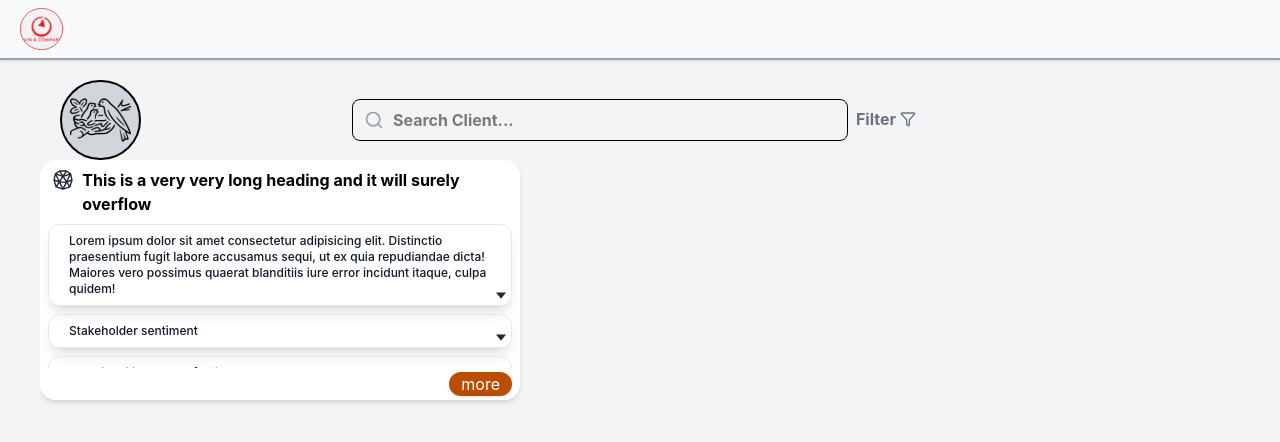
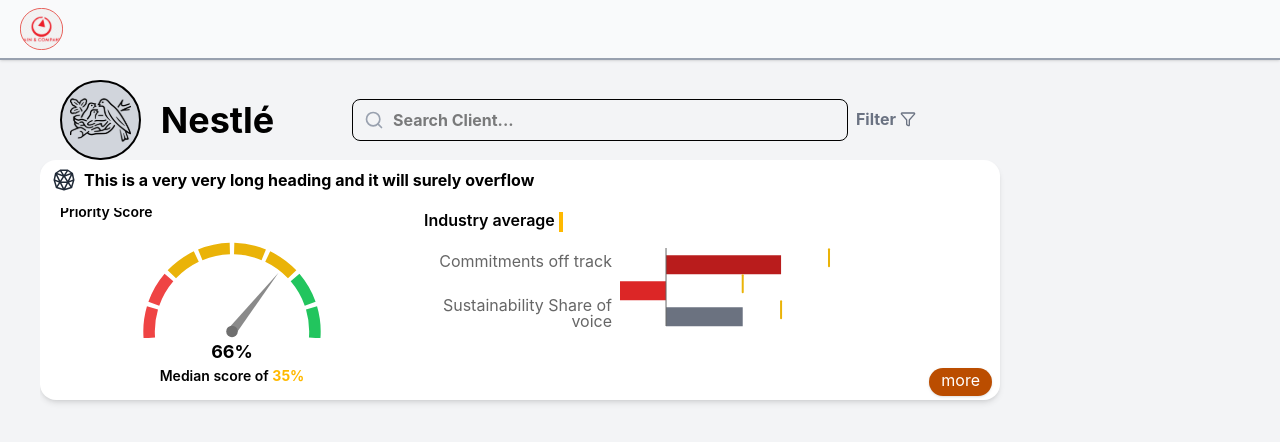
Before and after one commit to Rounik25/Nestle_dashboard, a React (Vite) app: page / in a window 1280 px wide. Shown: the top 442 px of the page. Built offline with nearby package versions, Linux system fonts and the light colour scheme.

Commit message:
fixed KPI1 button

```diff
--- a/src/component/HomePage/KPI/KPI1.tsx
+++ b/src/component/HomePage/KPI/KPI1.tsx
@@ -39,7 +39,7 @@ export function KPI1(){
                     <div className="h-3/5">
                         <RadialGauge value={66} />
                     </div>
-                    <div className="flex flex-col items-center">
+                    <div className="flex flex-col items-center pb-5">
                         <div className="text-lg font-bold">66%</div>
                         <div className="text-sm font-semibold">Median score of <span className="text-amber-400 font-bold">35%</span></div>
                     </div>
@@ -52,6 +52,14 @@ export function KPI1(){
                     <div className="flex flex-1 pt-3 px-2">
                         <IndustryAvgChart data={data} />
                     </div>
+                    <div className="flex justify-end w-full min-w-0 px-2 py-1">
+                        <button
+                            className="px-3 pb-1 bg-amber-700 shadow-sm hover:bg-amber-600 text-white rounded-full"
+                            onClick={() => {}}
+                        >
+                            more
+                        </button>
+                    </div>
                 </div>
             </div>
         </div>
--- a/src/component/HomePage/TopSection.tsx
+++ b/src/component/HomePage/TopSection.tsx
@@ -1,47 +1,43 @@
 import { HomeKPI } from "../common/HomeKPI";
-import { ExpandableDiv } from "../common/ExpandableDiv";
+import { KPI1 } from "./KPI/KPI1";
+// import { ExpandableDiv } from "../common/ExpandableDiv";
 
 
-type Section = {
-  id: string;
-  heading: string;
-  content: string[];
-};
+// type Section = {
+//   id: string;
+//   heading: string;
+//   content: string[];
+// };
 
-const sectionsData: Section[] = [
-  {
-    id: "commitments",
-    heading: "Lorem ipsum dolor sit amet consectetur adipisicing elit. Distinctio praesentium fugit labore accusamus sequi, ut ex quia repudiandae dicta! Maiores vero possimus quaerat blanditiis iure error incidunt itaque, culpa quidem!",
-    content:
-      [
-        "Detailed explanation for commitments off track goes here. You can replace this with dynamic content from your API or props.",
-        "Hello world meow"
-      ],
-  },
-  {
-    id: "stakeholder",
-    heading: "Stakeholder sentiment",
-    content:
-      ["Detailed explanation for stakeholder sentiment goes here. Add as much text as needed."],
-  },
-  {
-    id: "sustainability",
-    heading: "Sustainability Share of voice",
-    content:
-      ["Detailed explanation for sustainability share of voice goes here."],
-  },
-];
+// const sectionsData: Section[] = [
+//   {
+//     id: "commitments",
+//     heading: "Lorem ipsum dolor sit amet consectetur adipisicing elit. Distinctio praesentium fugit labore accusamus sequi, ut ex quia repudiandae dicta! Maiores vero possimus quaerat blanditiis iure error incidunt itaque, culpa quidem!",
+//     content:
+//       [
+//         "Detailed explanation for commitments off track goes here. You can replace this with dynamic content from your API or props.",
+//         "Hello world meow"
+//       ],
+//   },
+//   {
+//     id: "stakeholder",
+//     heading: "Stakeholder sentiment",
+//     content:
+//       ["Detailed explanation for stakeholder sentiment goes here. Add as much text as needed."],
+//   },
+// ];
 
-const tempTitle : string = "This is a temporary title"
-const tempIcon : string = "src/assets/Home Page/HomeKPI2.svg"
+// const tempTitle : string = "This is a temporary title"
+// const tempIcon : string = "src/assets/Home Page/HomeKPI2.svg"
 
 export function TopSection(){
     return(
-        <div className="flex h-60 w-120">
+        <div className="flex h-60 w-240">
             <HomeKPI
                 icon="src\assets\Home Page\HomeKPI2.svg"
                 title="This is a very very long heading and it will surely overflow"
-                inner={<ExpandableDiv sections={sectionsData} title={tempTitle} icon={tempIcon} />}
+                // inner={<ExpandableDiv sections={sectionsData} title={tempTitle} icon={tempIcon} />}
+                inner={<KPI1/>}
             />
         </div>
     )
--- a/src/component/common/ExpandableDiv.tsx
+++ b/src/component/common/ExpandableDiv.tsx
@@ -58,7 +58,7 @@ export function ExpandableDiv({
                         {sections.map((section) => (
                             <div
                                 key={section.id}
-                                className="flex rounded-xl pl-5 shadow-lg border-1 border-gray-200"
+                                className="flex rounded-xl pl-5 shadow-sm border-1 border-gray-200"
                             >
                                 <div className="flex flex-1 items-start justify-between">
                                     <h2 className="flex felx-wrap py-2 min-h-8 text-xs font-medium text-gray-900">{section.heading}</h2>
@@ -88,7 +88,7 @@ export function ExpandableDiv({
                 </div>
                 <div className="flex justify-end w-full min-w-0 px-2 py-1">
                     <button
-                        className="px-3 bg-amber-700 shadow-sm hover:bg-amber-600 text-white rounded-full"
+                        className="px-3 pb-1 bg-amber-700 shadow-sm hover:bg-amber-600 text-white rounded-full"
                         onClick={() => openPopup()}
                     >
                         more
--- a/src/component/common/SearchBar.tsx
+++ b/src/component/common/SearchBar.tsx
@@ -7,12 +7,15 @@ export function SearchBar() {
     return (
         <div className="relative flex h-full w-full min-w-0 min-h-0 overflow-hidden justify-center items-center">
             {isHome && (
-                <div className="absolute left-5 h-full min-h-0 min-w-0 overflow-hidden flex items-center mx-10 border-2 border-black px-2 rounded-full bg-gray-300">
-                    <img
-                        src="/src/assets/nestle.svg"
-                        alt="logo"
-                        className="h-4/5 object-contain"
-                    />
+                <div className="absolute left-5 flex h-full w-full items-center justify-start">
+                    <div className="h-full min-h-0 min-w-0 overflow-hidden flex items-center ml-10 mr-5 border-2 border-black px-2 rounded-full bg-gray-300">
+                        <img
+                            src="/src/assets/nestle.svg"
+                            alt="logo"
+                            className="h-4/5 object-contain"
+                            />
+                    </div>
+                    <div className="text-4xl font-bold">Nestlé</div>
                 </div>
             )}
 
```
